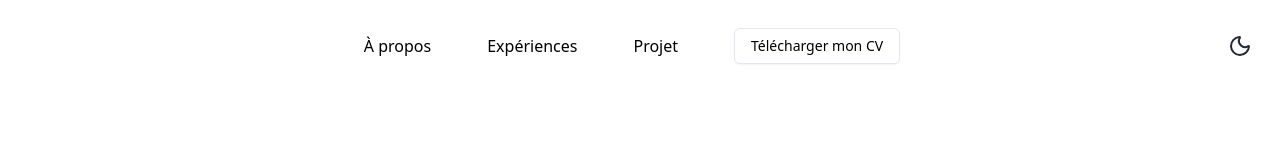
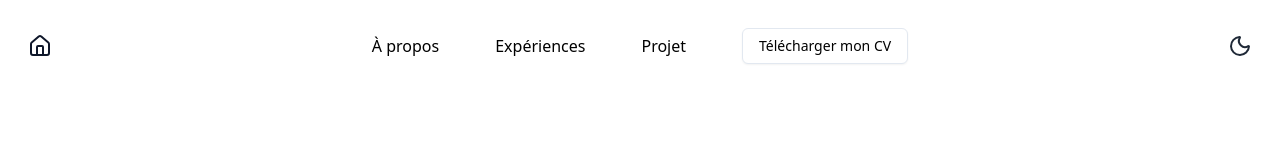
Before and after one commit to DervauxJulien/mon-portfolio, a Next.js app: page / in a window 1280 px wide. Shown: the top 160 px of the page. Built offline with nearby package versions, Linux system fonts and the light colour scheme.

Commit message:
modification navbar burger et icon

```diff
--- a/app/components/Navbar.tsx
+++ b/app/components/Navbar.tsx
@@ -2,7 +2,7 @@
 "use client";
 
 import { useState, useEffect } from "react";
-import { Menu, Sun, Moon } from "lucide-react";
+import { Menu, Sun, Moon, Home } from "lucide-react";
 import { Button } from "@/app/components/ui/button";
 
 export default function Navbar() {
@@ -20,15 +20,18 @@ export default function Navbar() {
 
   return (
     <nav className="fixed top-0 w-full z-50 p-5 flex justify-between items-center bg-white/70 dark:bg-black/70 backdrop-blur-md">
-      <a href="#">
-        <img src="/Images/logo/home.svg" alt="Logo home" className="w-6 h-6"/>
+      <a className="p-2 rounded-md hover:bg-gray-200 dark:hover:bg-gray-700 transition-colors"
+        href={""}
+      >
+        <Home className="" />
       </a>
 
       <ul
-        className={`md:flex md:gap-6 md:items-center md:static absolute left-0 w-full md:w-auto transition-all duration-300 ${
-          open ? "top-16" : "-top-96"
-        } flex flex-col md:flex-row text-black dark:text-white`}
+        className={`md:flex md:gap-6 md:items-center md:static absolute left-0 w-full md:w-auto transition-all duration-300 flex flex-col md:flex-row text-black dark:text-white
+    ${open ? "top-16 bg-white dark:bg-black p-4 rounded-b-md shadow-md" : "-top-96"}
+  `}
       >
+
         {["about", "exp", "project"].map((id) => (
           <li key={id}>
             <a
@@ -39,7 +42,7 @@ export default function Navbar() {
             </a>
           </li>
         ))}
-        <li className="px-4 py-2">
+        <li className="px-4 py-2 flex justify-center">
           <Button variant="outline" asChild>
             <a href="/DERVAUX_JULIEN_CVALTERNANCE.pdf" download>
               Télécharger mon CV
--- a/app/components/Projects.tsx
+++ b/app/components/Projects.tsx
@@ -4,6 +4,7 @@
 import { Card, CardHeader, CardTitle, CardContent } from "@/app/components/ui/card";
 import { Button } from "@/app/components/ui/button";
 import { Badge } from "@/app/components/ui/badge";
+import Image from "next/image";
 
 
 const projects = [
@@ -18,7 +19,7 @@ export default function Projects() {
   return (
     <section id="project" className="py-20 px-5 md:px-20 text-center">
       <div className="flex flex-wrap justify-center gap-3 mb-10">
-        <img src="/Images/logo/projet.png" alt="" />
+        <Image src="/Images/logo/projet.png" alt="Projets" width={200} height={200} />
       </div>
       <div className="flex flex-wrap justify-center gap-5">
         {projects.map((proj) => (
```
